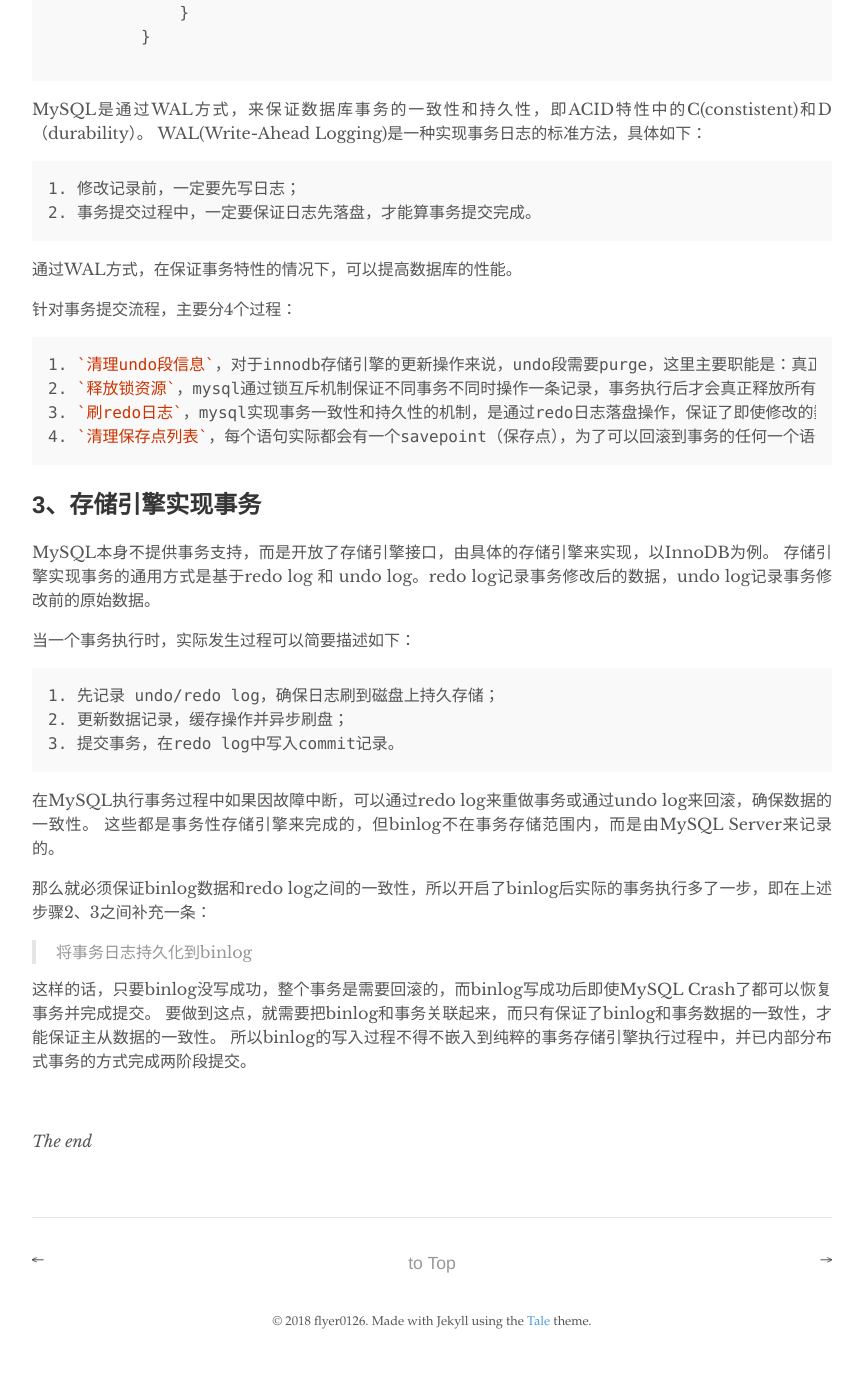
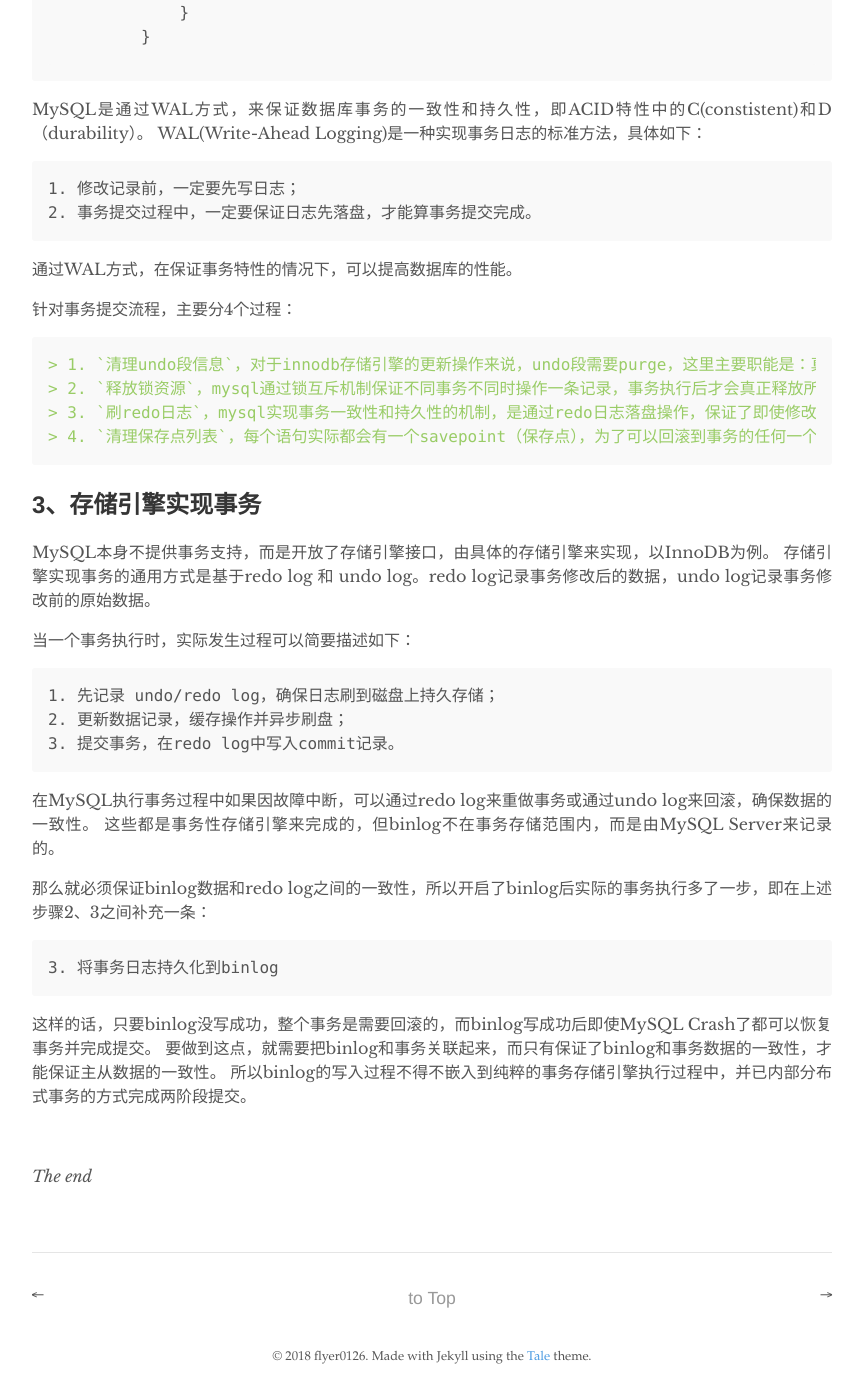
Before and after one commit to flyer0126/flyer0126.github.io, a Jekyll site: the page built from _posts/2017-12-5-mysql事务提交.md, in a window 1280 px wide and 1400 px high, scrolled down 2752 px. Shown: the whole window, without its empty margins (208-1071 px from the left). Built offline with Jekyll 4.4.1, drawn with Linux system fonts in a browser that asks for light colours; before the commit the page ends 4117 px from its top, so only the background shows below that.

Commit message:
调整样式

```diff
--- a/_posts/2017-12-5-mysql事务提交.md
+++ b/_posts/2017-12-5-mysql事务提交.md
@@ -114,10 +114,10 @@ WAL(Write-Ahead Logging)是一种实现事务日志的标准方法，具体如
 
 针对事务提交流程，主要分4个过程：
 {% highlight markdown %}
-1. `清理undo段信息`，对于innodb存储引擎的更新操作来说，undo段需要purge，这里主要职能是：真正删除物理记录。在执行delete或update操作时，实际就记录没有真正删除，只是在记录上打了一个标记，在事务提交后，purge线程真正删除，释放物理空间。因此，提交过程中会将undo信息假如purge列表，供purge线程处理；
-2. `释放锁资源`，mysql通过锁互斥机制保证不同事务不同时操作一条记录，事务执行后才会真正释放所有锁资源，并唤醒等待其锁资源的其他事务；
-3. `刷redo日志`，mysql实现事务一致性和持久性的机制，是通过redo日志落盘操作，保证了即使修改的数据页没有更新到磁盘，只要日志完成了，就能保证数据库的完整性和一致性；
-4. `清理保存点列表`，每个语句实际都会有一个savepoint（保存点），为了可以回滚到事务的任何一个语句执行前的状态，由于事务都已经提交了，所以保存点可以被清理了。
+> 1. `清理undo段信息`，对于innodb存储引擎的更新操作来说，undo段需要purge，这里主要职能是：真正删除物理记录。在执行delete或update操作时，实际就记录没有真正删除，只是在记录上打了一个标记，在事务提交后，purge线程真正删除，释放物理空间。因此，提交过程中会将undo信息假如purge列表，供purge线程处理；
+> 2. `释放锁资源`，mysql通过锁互斥机制保证不同事务不同时操作一条记录，事务执行后才会真正释放所有锁资源，并唤醒等待其锁资源的其他事务；
+> 3. `刷redo日志`，mysql实现事务一致性和持久性的机制，是通过redo日志落盘操作，保证了即使修改的数据页没有更新到磁盘，只要日志完成了，就能保证数据库的完整性和一致性；
+> 4. `清理保存点列表`，每个语句实际都会有一个savepoint（保存点），为了可以回滚到事务的任何一个语句执行前的状态，由于事务都已经提交了，所以保存点可以被清理了。
 {% endhighlight %}
 
 ## 3、存储引擎实现事务
@@ -135,7 +135,9 @@ MySQL本身不提供事务支持，而是开放了存储引擎接口，由具体
 这些都是事务性存储引擎来完成的，但binlog不在事务存储范围内，而是由MySQL Server来记录的。
 
 那么就必须保证binlog数据和redo log之间的一致性，所以开启了binlog后实际的事务执行多了一步，即在上述步骤2、3之间补充一条：
-> 将事务日志持久化到binlog
+{% highlight markdown %}
+3. 将事务日志持久化到binlog
+{% endhighlight %}
 
 这样的话，只要binlog没写成功，整个事务是需要回滚的，而binlog写成功后即使MySQL Crash了都可以恢复事务并完成提交。
 要做到这点，就需要把binlog和事务关联起来，而只有保证了binlog和事务数据的一致性，才能保证主从数据的一致性。
```
